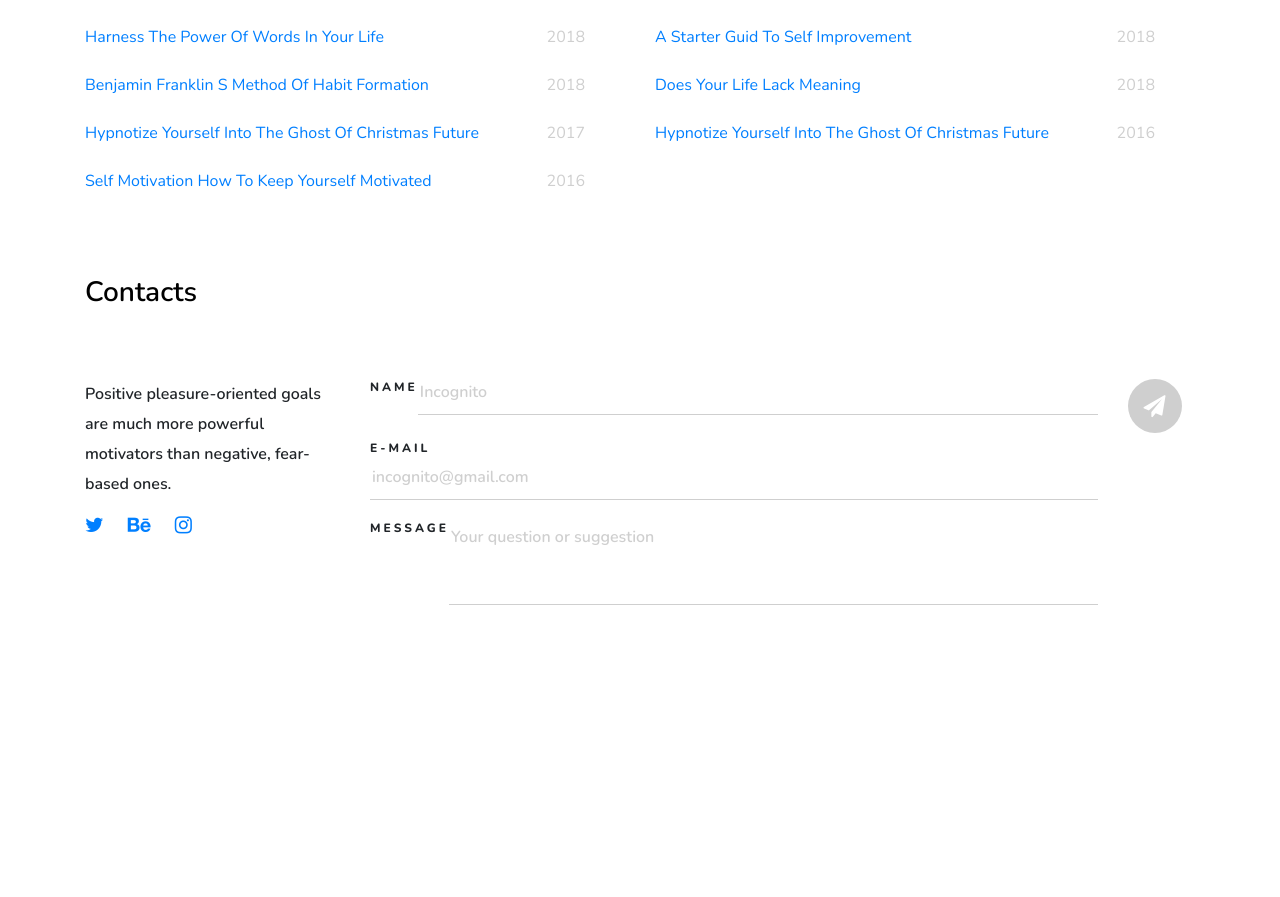
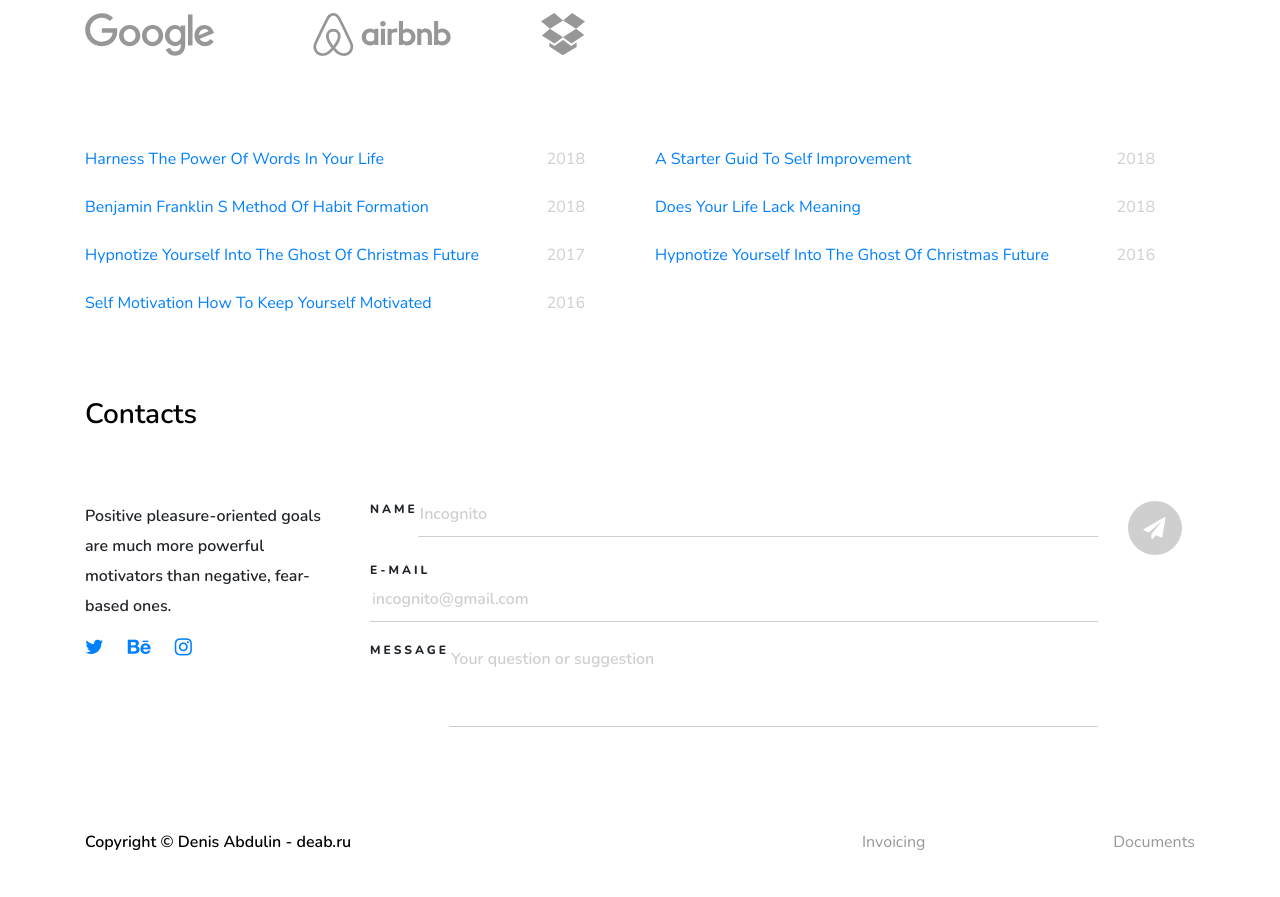
Before and after one commit to YuraKolesnikov/deab-website, a website: page app/index.html in a window 1280 px wide. Shown: the part 2241-3138 px from the top of the page. Before the commit the page ends 2866 px from the top, so only its background shows below. Drawn offline with nearby package versions, Linux system fonts and the light colour scheme; files that its build step writes are made by us from their sources.

Commit message:
Added responsive footer

```diff
--- a/app/index.html
+++ b/app/index.html
@@ -125,7 +125,7 @@
 				</div>
 			</div>
 		</section>
-		<section class="about" id="about">
+		<section class="about mt-7" id="about">
 			<div class="container">
 				<div class="row">
 					<div class="col-2 pr-5 mt-4">
@@ -172,9 +172,20 @@
 						</div>
 					</div>
 				</div>
+				<div class="about__brands">
+					<div class="brands__item">
+						<img src="img/google.svg">
+					</div>
+					<div class="brands__item">
+						<img src="img/airbnb.svg">
+					</div>
+					<div class="brands__item">
+						<img src="img/dropbox.svg">
+					</div>
+				</div>
 			</div>
 		</section>
-		<div class="links mt-7" id="links">
+		<section class="links mt-7" id="links">
 			<div class="container">
 				<div class="row">
 					<div class="col-2 py-3 pr-5">
@@ -249,8 +260,7 @@
 					</div>
 				</div>
 			</div>
-		</div>
-
+		</section>
 		<section class="contacts mt-7" id="contacts">
 			<div class="container">
 				<h3 class="contacts__title">Contacts</h3>
@@ -303,6 +313,19 @@
 				</div>
 			</div>
 		</section>
+		<footer class="mt-5 py-5">
+			<div class="container">
+				<div class="footer">
+					<div class="footer__signature">
+						Copyright &copy; Denis Abdulin - deab.ru
+					</div>
+					<div class="footer__links">
+						<a class="footer__link" href="/">Invoicing</a>
+						<a class="footer__link" href="/">Documents</a>
+					</div>
+				</div>
+			</div>
+		</footer>
 		<script src="js/scripts.min.js"></script>
 	</body>
 </html>
--- a/app/scss/_sections/_about.scss
+++ b/app/scss/_sections/_about.scss
@@ -14,10 +14,24 @@
       line-height: 30px;
     }
   }
+
+  &__brands {
+    display: flex;
+    margin: 0 -15px;
+    .brands__item {
+      position: relative;
+      width: calc(100% / 5 - 30px);
+      margin: 0 15px;
+      height: 50px;
+    }
+  }
 }
 
-@media screen and (max-width: 480px) {
-  .about {
-    margin-top: 50px;
+@media screen and (max-width: 768px) {
+  .about__brands {
+    justify-content: space-between;
+    & .brands__item {
+    width: calc(100% - 30px);
+  }
   }
 }
--- /dev/null
+++ b/app/scss/_sections/_footer.scss
@@ -0,0 +1,44 @@
+.footer {
+  display: flex;
+  flex-wrap: wrap;
+  justify-content: space-between;
+
+  &__signature {
+    font-size: 16px;
+    font-weight: 600;
+    line-height: 30px;
+    color: $black;
+  }
+
+  &__links {
+    width: 30%;
+    display: flex;
+    flex-wrap: wrap;
+    justify-content: space-between;
+  }
+
+  &__link {
+    line-height: 30px;
+    color: $dark-gray;
+    transition: color .35s ease;
+
+    &:hover {
+      color: $gray;
+    }
+  }
+}
+
+@media screen and (max-width: 580px) {
+  .footer__signature {
+    margin-bottom: 20px;
+  }
+
+  .footer__links {
+    width: 100%;
+    flex-direction: column;
+  }
+
+  .footer__link {
+    margin: 10px 0;
+  }
+}
--- a/app/scss/main.scss
+++ b/app/scss/main.scss
@@ -29,6 +29,7 @@ body {
 /* Sections */
 @import "_sections/about";
 @import "_sections/contacts";
+@import "_sections/footer";
 @import "_sections/hero";
 @import "_sections/links";
 @import "_sections/works";
```
Also changed, not shown: app/img/airbnb.svg (added), app/img/dropbox.svg (added), app/img/google.svg (added).
